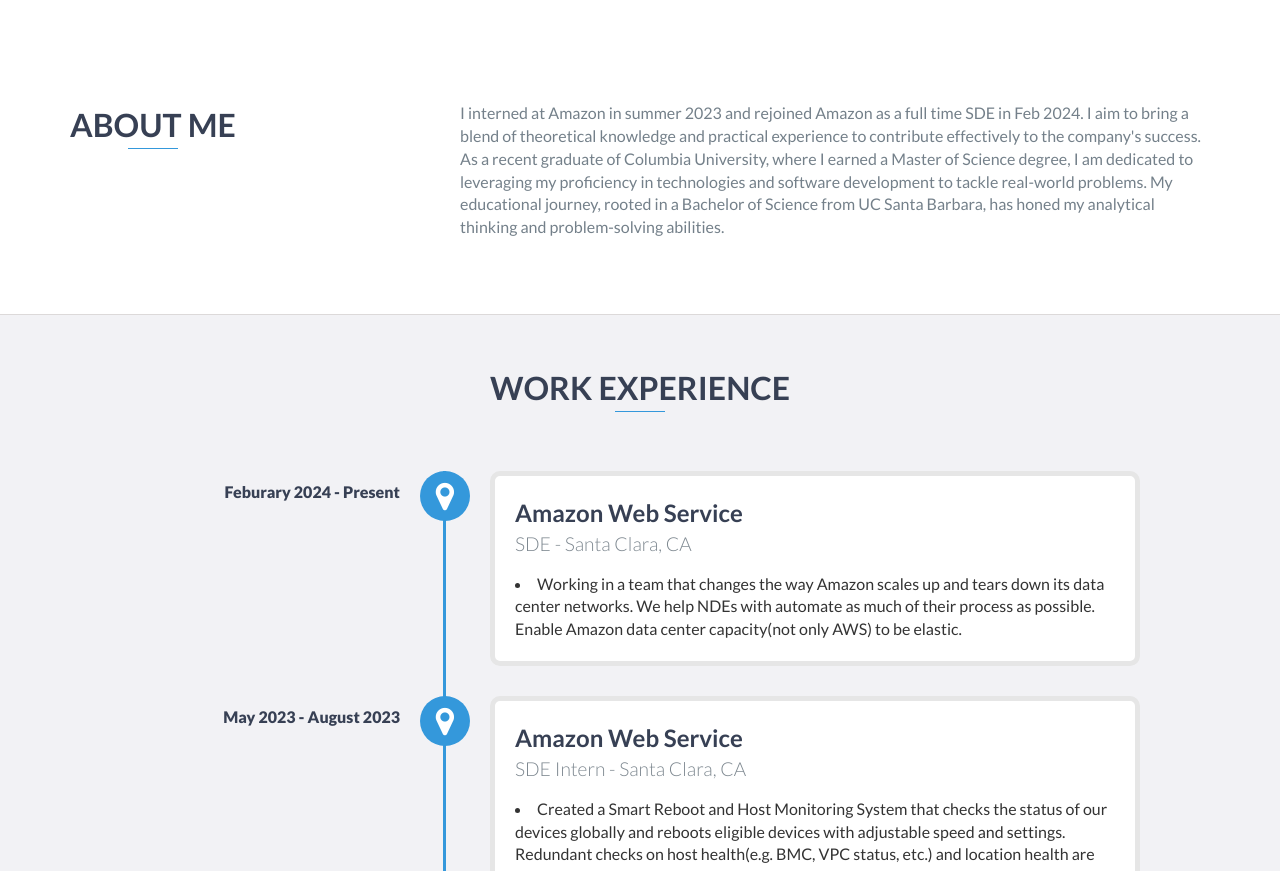
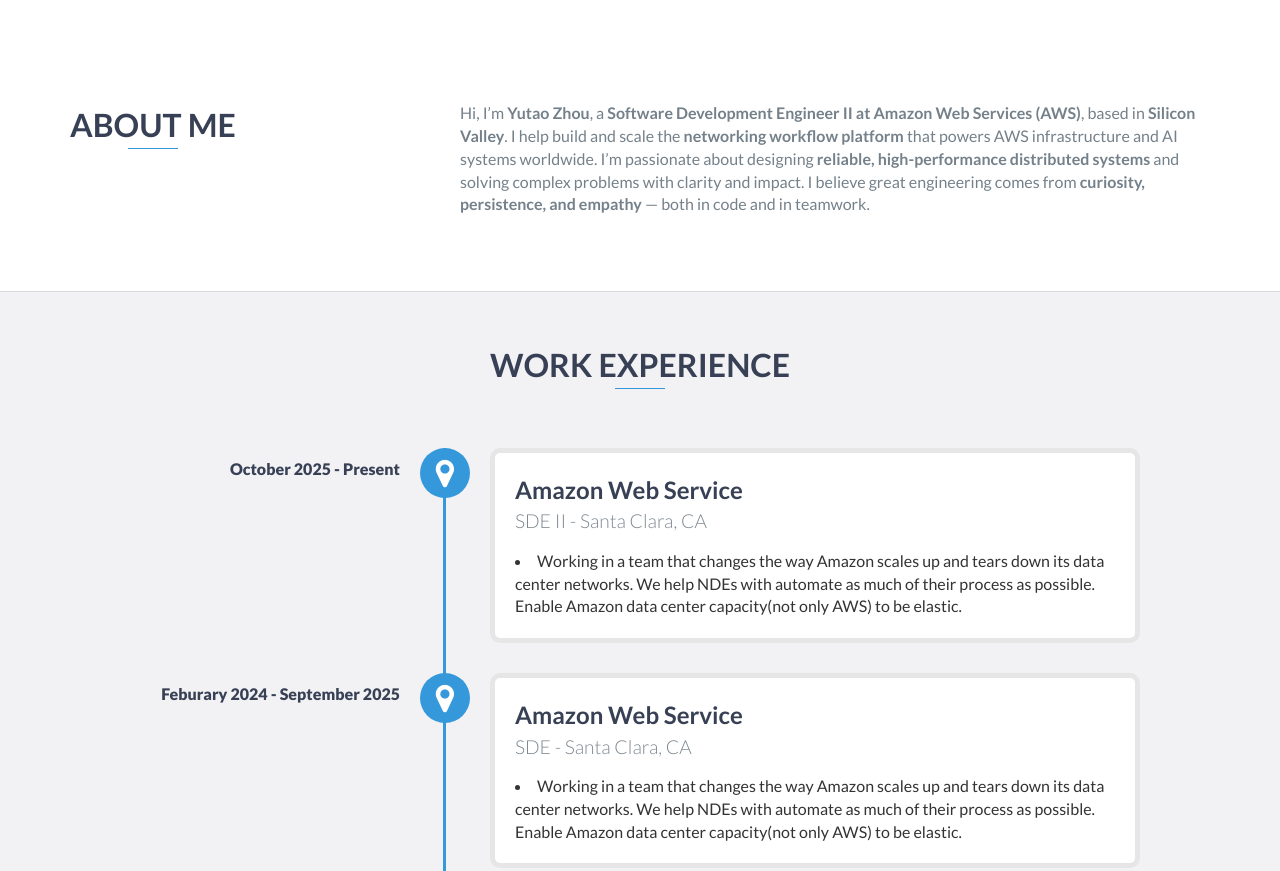
Before and after one commit to Yutao-Zhou/CV, a website: page index.html in a window 1280 px wide. Shown: the part 1080-1951 px from the top of the page. Drawn offline with nearby package versions, Linux system fonts and the light colour scheme; no server answers.

Commit message:
Update about and work experience

```diff
--- a/index.html
+++ b/index.html
@@ -46,7 +46,7 @@
     <div id="lead">
         <div id="lead-content">
             <h1><b style="font-size:50px">Yutao Zhou</b></h1>
-            <h2><b style="font-size:30px">Software Development Engineer at Amazon</b></h2>
+            <h2><b style="font-size:30px">Software Development Engineer II at Amazon</b></h2>
             <h2><b style="font-size:30px">M.S. at Columbia University</b></h2>
             <h2><b style="font-size:30px">B.S. at University of California, Santa Barbara</b></h2>
             <a href="files/Yutao_Zhou_SDE_Resume.pdf" class="btn-rounded-white">Download Resume</a>
@@ -135,11 +135,13 @@
                     <h2 class="heading"><b>ABOUT ME</b></h2>
                 </div>
                 <div class="col-md-8">
-                    <p>
-                        I interned at Amazon in summer 2023 and rejoined Amazon as a full time SDE in Feb 2024. I aim to bring a blend of theoretical knowledge and practical experience to contribute effectively to the company's success.<br>
-
-                        As a recent graduate of Columbia University, where I earned a Master of Science degree, I am dedicated to leveraging my proficiency in technologies and software development to tackle real-world problems. My educational journey, rooted in a Bachelor of Science from UC Santa Barbara, has honed my analytical thinking and problem-solving abilities.
-                    </p>
+                  <p>
+                    Hi, I’m <strong>Yutao Zhou</strong>, a <strong>Software Development Engineer II at Amazon Web Services (AWS)</strong>,
+                    based in <strong>Silicon Valley</strong>. I help build and scale the <strong>networking workflow platform</strong>
+                    that powers AWS infrastructure and AI systems worldwide. I’m passionate about designing
+                    <strong>reliable, high-performance distributed systems</strong> and solving complex problems with clarity and impact.
+                    I believe great engineering comes from <strong>curiosity, persistence, and empathy</strong> — both in code and in teamwork.
+                  </p>
                 </div>
             </div>
         </div>
@@ -148,7 +150,14 @@
     <div id="experience" class="background-alt">
         <h2 class="heading"><b>WORK EXPERIENCE</b></h2>
         <div id="experience-timeline">
-            <div data-date="Feburary 2024 - Present">
+            <div data-date="October 2025 - Present">
+                <h3><b>Amazon Web Service</b></h3>
+                <h4>SDE II - Santa Clara, CA</h4>
+                <li>
+                    Working in a team that changes the way Amazon scales up and tears down its data center networks. We help NDEs with automate as much of their process as possible. Enable Amazon data center capacity(not only AWS) to be elastic.
+                </li>
+            </div>
+            <div data-date="Feburary 2024 - September 2025">
                 <h3><b>Amazon Web Service</b></h3>
                 <h4>SDE - Santa Clara, CA</h4>
                 <li>
@@ -692,7 +701,7 @@
             <div class="row">
                 <div class="col-sm-5 copyright">
                     <p>
-                        Copyright &copy; 2023 YUTAO ZHOU
+                        Copyright &copy; 2025 Yutao Zhou. All rights reserved.
                         <br>Most images, all files and all gifs on this site are owned by me. I reserve all of the copy right of all content on this website. Please contact me before using any content.
                     </p>
                 </div>
```
